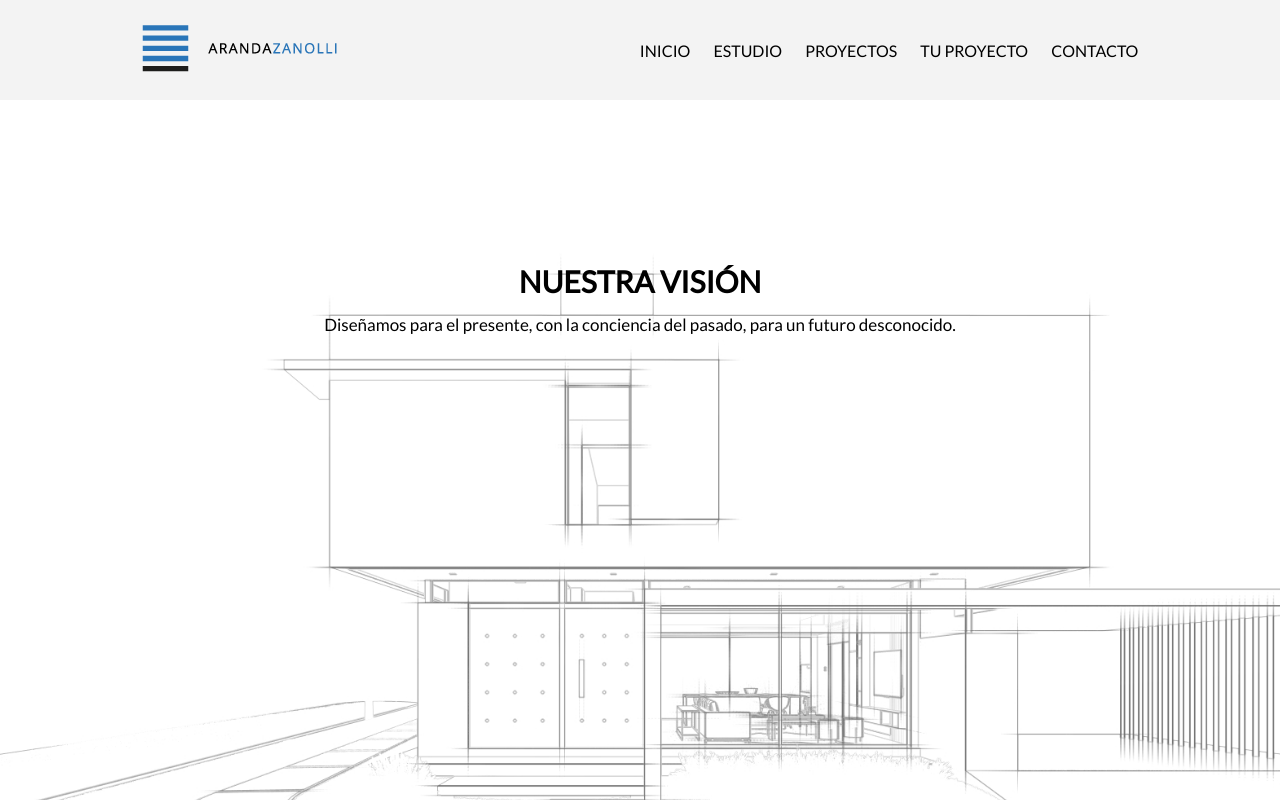
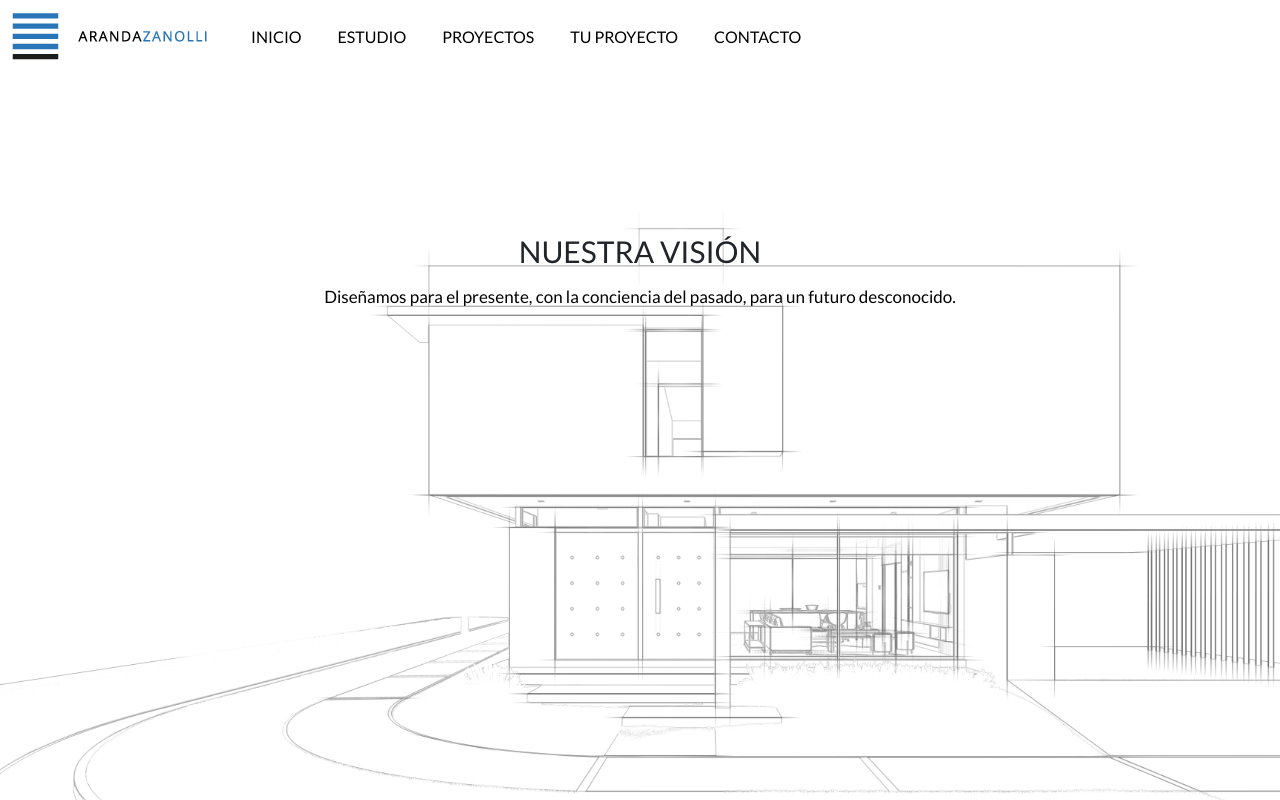
Before and after one commit to tatozan/paginaArquitecturaZanolli, a plain HTML site: page index.html in a window 1280 px wide. Shown: the top 800 px of the page. Drawn offline with nearby package versions, Linux system fonts and the light colour scheme.

Commit message:
primer intento implementacion bootstrap header

```diff
--- a/css/estilo.css
+++ b/css/estilo.css
@@ -6,19 +6,25 @@
     padding: 0;
 }
 
-.encabezado{
-    display: flex;
-    height: 100px;
-    background-color: #F3F3F3;
+/*.encabezado{*/
+    /*height: 100px;*/
+    /*display: flex;
+
     flex-direction: row;
     align-items: center;
-    justify-content: space-around;
+    justify-content: center;
     border-bottom: #FFFFFF solid 3px;
+    background-color: #F3F3F3;*/
     /*dejo fijo el menu header por mas de que scrollee la pagina*/
-    position: sticky;
-    top: 0;
+   /* position: sticky;*/
+    /*z-index: auto;*/
+   /* top: 0;
+}*/
+
+.fuentesNavBar{
+    text-align: center;
+    text-transform: uppercase;
 }
-
 .encabezado nav ul li {
 
     display: inline-block;
@@ -48,7 +54,7 @@
     /*background-size: contain; se asegura que la imagen se vea completa*/
     background-size: cover;
     background-repeat: no-repeat;
-    background-position: center;
+    /*background-position: center;*/
     /*height: 600px;
     width: 100%;
     height: 900px;
@@ -66,7 +72,6 @@
 /* ESTUDIO */
 #estudio{
     background-color: white;
-    grid-area: estudio;
 }
 
 .imagenPersona{
--- a/index.html
+++ b/index.html
@@ -5,6 +5,9 @@
     <meta charset="UTF-8">
     <meta http-equiv="X-UA-Compatible" content="IE=edge">
     <meta name="viewport" content="width=device-width, initial-scale=1.0">
+    <!-- BOOTSTRAP -->
+    <link href="https://cdn.jsdelivr.net/npm/bootstrap@5.2.0-beta1/dist/css/bootstrap.min.css" rel="stylesheet" integrity="sha384-0evHe/X+R7YkIZDRvuzKMRqM+OrBnVFBL6DOitfPri4tjfHxaWutUpFmBp4vmVor" crossorigin="anonymous">
+
     <!-- CSS -->
     <link rel="stylesheet" href="./css/estilo.css">
     <!-- AOS -->
@@ -12,20 +15,67 @@
     <title>Arquitectura</title>
 </head>
 
-<body class="gridDady">
+<body>
+    <!--<header class="encabezado">
+        <a href="index.html"><img src="./imagenes/logo.png" alt="logo"></a>
+        <button class="navbar-toggler" type="button" data-bs-toggle="collapse" data-bs-target="#navbarNav" aria-controls="navbarNav" aria-expanded="false" aria-label="Toggle navigation">
+            <span class="navbar-toggler-icon"></span>
+        </button>
+        <div class="collapse navbar-collapse" id="navbarNav">
+            <nav class="menuNavegacion navbar navbar-expand-lg">
+                <ul class="navbar-nav">
+                    <li class="nav-item">
+                        <a class="nav-link" href="#inicio">Inicio</a>
+                    </li>
+                    <li class="nav-item">
+                        <a class="nav-link" href="#estudio">Estudio</a>
+                    </li>
+                    <li class="nav-item">
+                        <a class="nav-link" href="pages/proyectos.html">Proyectos</a>
+                    </li>
+                    <li class="nav-item">
+                        <a class="nav-link" href="pages/tu-proyecto.html">Tu Proyecto</a>
+                    </li>
+                    <li class="nav-item">
+                        <a class="nav-link" href="pages/contacto.html">Contacto</a>
+                    </li>
+                </ul>
+            </nav>
+        </div>
+    -->
     <header class="encabezado">
-        <a href="index.html"><img src="./imagenes/logo.png" alt="logo"></a>
+        <nav class="navbar d-flex justify-content-around navbar-expand-lg">
+            <div class="container-fluid d-flex justify-content-around">
+                <a class="navbar-brand" href="index.html">
+                    <img src="./imagenes/logo.png" alt="logo">
+                </a>
+                <button class="navbar-toggler" type="button" data-bs-toggle="collapse" data-bs-target="#navbarNav" aria-controls="navbarNav" aria-expanded="false" aria-label="Toggle navigation">
+                    <span class="navbar-toggler-icon"></span>
+                </button>
+                <div class="collapse navbar-collapse" id="navbarNav">
+                    <ul class="navbar-nav">
+                        <li class="nav-item">
+                            <a class="nav-link fuentesNavBar" aria-current="page" href="#inicio">Inicio</a>
+                        </li>
+                        <li class="nav-item">
+                            <a class="nav-link fuentesNavBar" aria-current="page" href="#estudio">Estudio</a>
+                        </li>
 
-        <nav class="menuNavegacion">
-            <ul>
-                <li><a href="#inicio">Inicio</a></li>
-                <li><a href="#estudio">Estudio</a></li>
-                <li><a href="pages/proyectos.html">Proyectos</a></li>
-                <li><a href="pages/tu-proyecto.html">Tu Proyecto</a></li>
-                <li><a href="pages/contacto.html">Contacto</a></li>
-            </ul>
+                        <li class="nav-item">
+                            <a class="nav-link fuentesNavBar" aria-current="page" href="pages/proyectos.html">Proyectos</a>
+                        </li>
+
+                        <li class="nav-item">
+                            <a class="nav-link text-uppercase fuentesNavBar" aria-current="page" href="pages/tu-proyecto.html">Tu Proyecto</a>
+                        </li>
+
+                        <li class="nav-item">
+                            <a class="nav-link text-uppercase fuentesNavBar" aria-current="page" href="pages/contacto.html">Contacto</a>
+                        </li>
+                    </ul>
+                </div>
+            </div>
         </nav>
-
     </header>
     <main>
         <!-- HOME -->
@@ -36,7 +86,8 @@
 
         <!-- ESTUDIO -->
         <section id="estudio">
-            <div data-aos="fade-down" class="nuestroEquipo">
+            <!--data-aos="fade-down"-->
+            <div class="nuestroEquipo">
                 <h2>NUESTRO EQUIPO</h2>
                 <p class="fraseNuestroEquipo">Nos permitimos proyectar y construir con alta calidad, poniendo énfasis en los detalles.</p>
                 <p class="fraseNuestroEquipoContinuacion">Abordamos todas las fases de una obra de arquitectura.</p>
@@ -73,12 +124,17 @@
 
         <p> Sitio web creado por Esteban Zanolli </p>
     </footer>
+    <!-- JavaScript Bundle with Popper -->
+    <script src="https://cdn.jsdelivr.net/npm/bootstrap@5.2.0-beta1/dist/js/bootstrap.bundle.min.js" integrity="sha384-pprn3073KE6tl6bjs2QrFaJGz5/SUsLqktiwsUTF55Jfv3qYSDhgCecCxMW52nD2" crossorigin="anonymous"></script>
     <!-- AOS -->
     <script src="https://unpkg.com/aos@2.3.1/dist/aos.js"></script>
 
     <script>
         AOS.init();
     </script>
+
+
+
 </body>
 
 </html>
```
